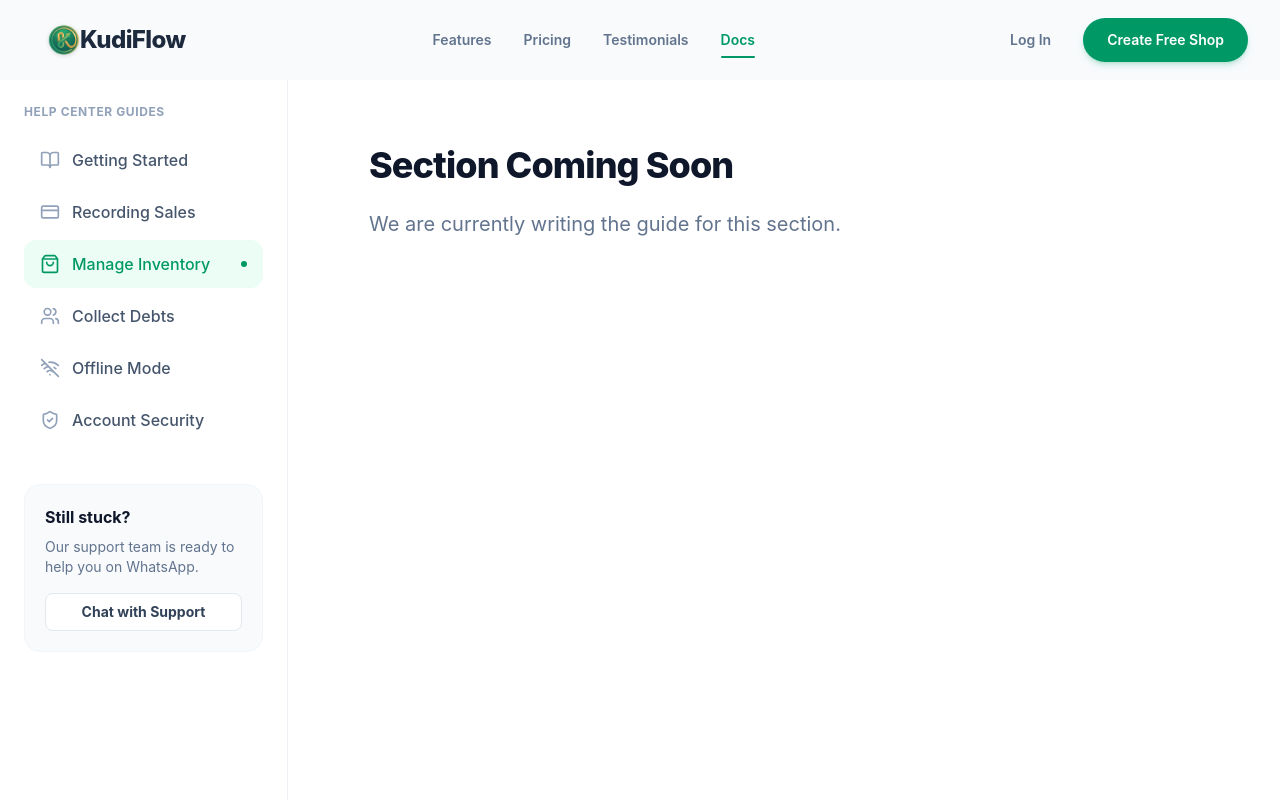
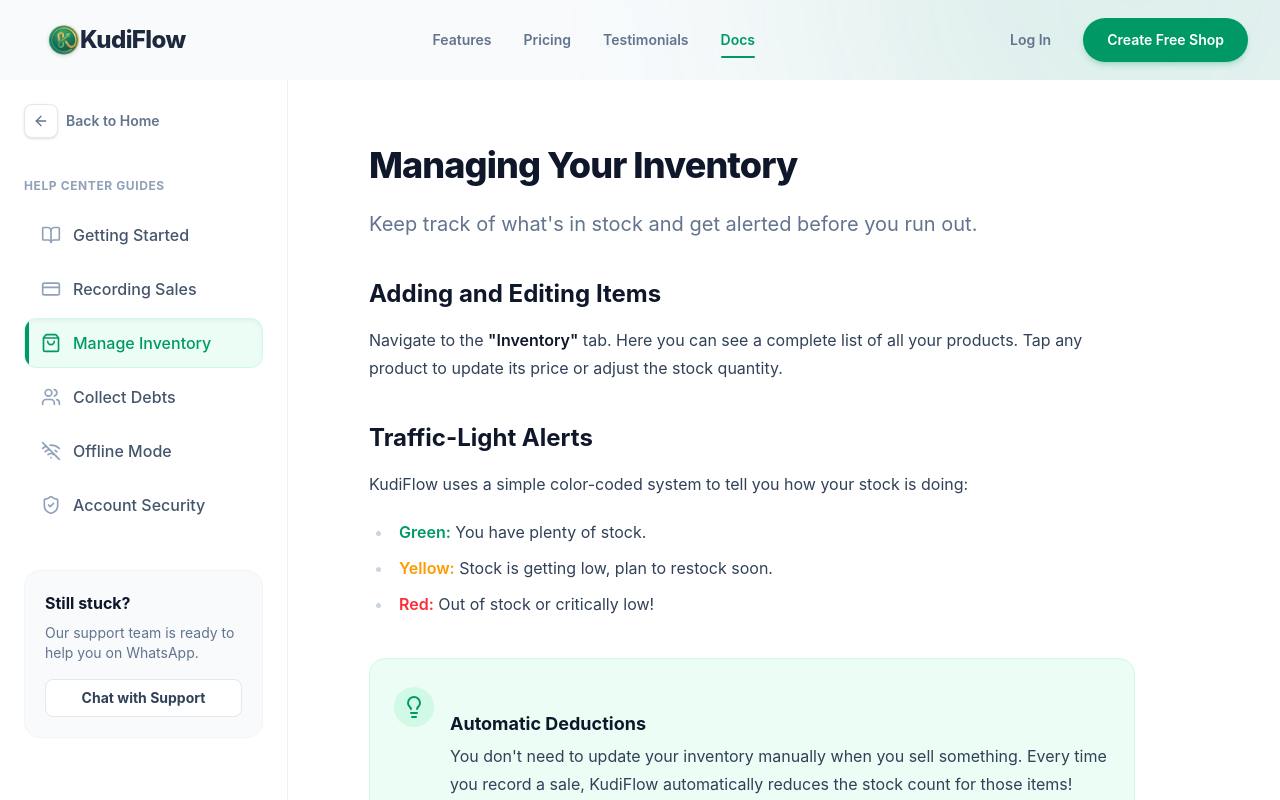
Before and after one commit to VictorChidex1/kudiflow, a React (Vite) app: page /docs in a window 1280 px wide. Both pictures are taken after a click on the button "Manage Inventory". Shown: the top 800 px of the page. Built offline with nearby package versions, Linux system fonts and the light colour scheme; no server answers.

Commit message:
Fixedb The Back to Home button and the missing sections are now fully implemented

```diff
--- a/src/components/docs/DocsContent.tsx
+++ b/src/components/docs/DocsContent.tsx
@@ -166,6 +166,120 @@
           </div>
         );
 
+      case "inventory":
+        return (
+          <div className="prose prose-slate max-w-none">
+            <h1 className="text-4xl font-extrabold tracking-tight mb-2">
+              Managing Your Inventory
+            </h1>
+            <p className="text-xl text-slate-500 mb-10">
+              Keep track of what's in stock and get alerted before you run out.
+            </p>
+
+            <h2 className="text-2xl font-bold mt-10 mb-4">
+              Adding and Editing Items
+            </h2>
+            <p>
+              Navigate to the <strong>"Inventory"</strong> tab. Here you can see
+              a complete list of all your products. Tap any product to update
+              its price or adjust the stock quantity.
+            </p>
+
+            <h2 className="text-2xl font-bold mt-10 mb-4">
+              Traffic-Light Alerts
+            </h2>
+            <p>
+              KudiFlow uses a simple color-coded system to tell you how your
+              stock is doing:
+            </p>
+            <ul className="list-disc pl-6 space-y-2 mt-4">
+              <li>
+                <strong className="text-kudi-green">Green:</strong> You have
+                plenty of stock.
+              </li>
+              <li>
+                <strong className="text-amber-500">Yellow:</strong> Stock is
+                getting low, plan to restock soon.
+              </li>
+              <li>
+                <strong className="text-red-500">Red:</strong> Out of stock or
+                critically low!
+              </li>
+            </ul>
+
+            <div className="my-10 p-6 bg-emerald-50 rounded-2xl border border-emerald-100 flex gap-4">
+              <div className="shrink-0 mt-1">
+                <div className="w-10 h-10 rounded-full bg-emerald-100 flex items-center justify-center text-kudi-green">
+                  <Lightbulb size={24} />
+                </div>
+              </div>
+              <div>
+                <h4 className="text-lg font-bold text-slate-900 m-0 mb-1">
+                  Automatic Deductions
+                </h4>
+                <p className="m-0 text-slate-700">
+                  You don't need to update your inventory manually when you sell
+                  something. Every time you record a sale, KudiFlow
+                  automatically reduces the stock count for those items!
+                </p>
+              </div>
+            </div>
+          </div>
+        );
+
+      case "security":
+        return (
+          <div className="prose prose-slate max-w-none">
+            <h1 className="text-4xl font-extrabold tracking-tight mb-2">
+              Account Security & Privacy
+            </h1>
+            <p className="text-xl text-slate-500 mb-10">
+              Your business data is yours. We keep it safe and private.
+            </p>
+
+            <h2 className="text-2xl font-bold mt-10 mb-4">
+              Who can see my sales?
+            </h2>
+            <p>
+              <strong>Only you.</strong> KudiFlow uses bank-grade encryption to
+              protect your records. Our team cannot see your sales, your
+              customers, or your profits.
+            </p>
+
+            <h2 className="text-2xl font-bold mt-10 mb-4">
+              What happens if my phone gets lost or stolen?
+            </h2>
+            <p>
+              Don't panic! Because KudiFlow automatically syncs your data to the
+              cloud whenever you are connected to the internet, your records are
+              perfectly safe.
+            </p>
+            <p>
+              Simply get a new phone, download KudiFlow, log in with your Phone
+              Number and Password, and all your inventory, sales, and debtors
+              will reappear instantly.
+            </p>
+
+            <div className="my-10 p-6 bg-amber-50 rounded-2xl border border-amber-100 flex gap-4">
+              <div className="shrink-0 mt-1">
+                <div className="w-10 h-10 rounded-full bg-amber-100 flex items-center justify-center text-amber-600">
+                  <Lightbulb size={24} />
+                </div>
+              </div>
+              <div>
+                <h4 className="text-lg font-bold text-slate-900 m-0 mb-1">
+                  Never Share Your Password
+                </h4>
+                <p className="m-0 text-slate-700">
+                  If you have shop assistants, we will soon release a "Staff
+                  Mode" that allows them to record sales without seeing your
+                  total profits. Until then, keep your password secret.
+                </p>
+              </div>
+            </div>
+          </div>
+        );
+
       default:
         return (
           <div className="prose prose-slate max-w-none">
--- a/src/components/docs/DocsSidebar.tsx
+++ b/src/components/docs/DocsSidebar.tsx
@@ -5,7 +5,10 @@
   Users,
   ShieldCheck,
   WifiOff,
+  ArrowLeft,
 } from "lucide-react";
+import { Link } from "react-router-dom";
+import { motion } from "framer-motion";
 
 export type DocCategory =
   | "getting-started"
@@ -66,41 +69,59 @@
       `}
       >
         <div className="p-6">
+          {/* Back to Home Button (Merchants' Lifeline) */}
+          <Link
+            to="/"
+            className="group flex items-center gap-2 mb-10 w-fit text-slate-500 hover:text-slate-900 transition-colors duration-200"
+          >
+            <div className="p-2 rounded-lg bg-white border border-slate-200 shadow-sm group-hover:border-slate-300 group-hover:-translate-x-1 group-hover:shadow-md transition-all duration-300 flex items-center justify-center">
+              <ArrowLeft className="w-4 h-4" />
+            </div>
+            <span className="font-semibold text-sm">Back to Home</span>
+          </Link>
+
           <h3 className="text-xs font-bold text-slate-400 uppercase tracking-wider mb-4">
             Help Center Guides
           </h3>
 
           <nav className="space-y-1">
-            {categories.map((cat) => {
+            {categories.map((cat, index) => {
               const Icon = cat.icon;
               const isActive = activeCategory === cat.id;
 
               return (
-                <button
+                <motion.button
+                  initial={{ opacity: 0, x: -10 }}
+                  animate={{ opacity: 1, x: 0 }}
+                  transition={{ delay: index * 0.05 + 0.1, duration: 0.3 }}
                   key={cat.id}
                   onClick={() => {
                     onSelectCategory(cat.id);
                     setIsMobileMenuOpen(false);
                   }}
                   className={`
-                    w-full flex items-center gap-3 px-4 py-3 rounded-xl text-left font-medium transition-all duration-200
+                    w-full flex items-center gap-3 px-4 py-3 rounded-xl text-left font-medium transition-all duration-300 relative overflow-hidden group
                     ${
                       isActive
-                        ? "bg-emerald-50 text-kudi-green"
-                        : "text-slate-600 hover:bg-slate-50 hover:text-slate-900"
+                        ? "bg-emerald-50 text-kudi-green shadow-inner border border-emerald-100"
+                        : "text-slate-600 hover:bg-slate-50 hover:text-slate-900 border border-transparent"
                     }
                   `}
                 >
+                  {/* Subtle active state left-border indicator */}
+                  {isActive && (
+                    <div className="absolute left-0 top-0 bottom-0 w-1 bg-kudi-green rounded-r-full" />
+                  )}
+
                   <Icon
-                    className={`w-5 h-5 ${
-                      isActive ? "text-kudi-green" : "text-slate-400"
+                    className={`w-5 h-5 transition-colors duration-300 z-10 ${
+                      isActive
+                        ? "text-kudi-green"
+                        : "text-slate-400 group-hover:text-slate-600"
                     }`}
                   />
-                  <span>{cat.label}</span>
-                  {isActive && (
-                    <div className="ml-auto w-1.5 h-1.5 rounded-full bg-kudi-green" />
-                  )}
-                </button>
+                  <span className="z-10 relative">{cat.label}</span>
+                </motion.button>
               );
             })}
           </nav>
--- a/src/pages/DocsPage.tsx
+++ b/src/pages/DocsPage.tsx
@@ -3,7 +3,8 @@
 import { Footer } from "../components/landing/Footer";
 import { DocsSidebar, type DocCategory } from "../components/docs/DocsSidebar";
 import { DocsContent } from "../components/docs/DocsContent";
-import { Menu } from "lucide-react";
+import { Menu, ArrowLeft } from "lucide-react";
+import { Link } from "react-router-dom";
 
 export default function DocsPage() {
   const [activeCategory, setActiveCategory] =
@@ -16,11 +17,19 @@
   }, [activeCategory]);
 
   return (
-    <div className="min-h-screen bg-slate-50 flex flex-col">
+    <div className="min-h-screen bg-slate-50 flex flex-col relative overflow-hidden">
+      {/* Ambient Glowing Background */}
+      <div className="absolute inset-0 pointer-events-none overflow-hidden z-0">
+        <div className="absolute top-[-20%] right-[-10%] w-[600px] h-[600px] bg-kudi-green/10 rounded-full mix-blend-multiply blur-[120px] animate-blob" />
+        <div className="absolute top-[40%] left-[-10%] w-[500px] h-[500px] bg-emerald-500/10 rounded-full mix-blend-multiply blur-[120px] animate-blob animation-delay-2000" />
+      </div>
+
+      <div className="relative z-10 w-full flex flex-col">
         <LandingNavbar />
 
         {/* Docs Mobile Header (shows only on small screens below the main navbar) */}
-      <div className="lg:hidden sticky top-[64px] sm:top-[80px] z-30 bg-white border-b border-slate-200 px-4 py-3 flex items-center gap-3">
+        <div className="lg:hidden sticky top-[64px] sm:top-[80px] z-30 bg-white border-b border-slate-200 px-4 py-3 flex items-center justify-between">
+          <div className="flex items-center gap-3">
             <button
               onClick={() => setIsMobileSidebarOpen(true)}
               className="p-2 -ml-2 text-slate-500 hover:text-slate-800 rounded-lg hover:bg-slate-100 focus:outline-none focus:ring-2 focus:ring-kudi-green"
@@ -30,6 +39,14 @@
             <span className="font-bold text-slate-800 tracking-tight">
               Help Center
             </span>
+          </div>
+          <Link
+            to="/"
+            className="flex items-center gap-2 text-xs font-bold text-slate-500 hover:text-slate-900 bg-slate-50 hover:bg-slate-100 border border-slate-200 px-3 py-1.5 rounded-lg transition-colors"
+          >
+            <ArrowLeft className="w-3.5 h-3.5" />
+            Back
+          </Link>
         </div>
 
         <main className="flex-1 flex flex-col lg:flex-row w-full max-w-[1400px] mx-auto relative content-start items-start justify-start">
@@ -44,5 +61,6 @@
 
         <Footer />
       </div>
+    </div>
   );
 }
```
Lines whose indentation alone changed are shown as unchanged.
